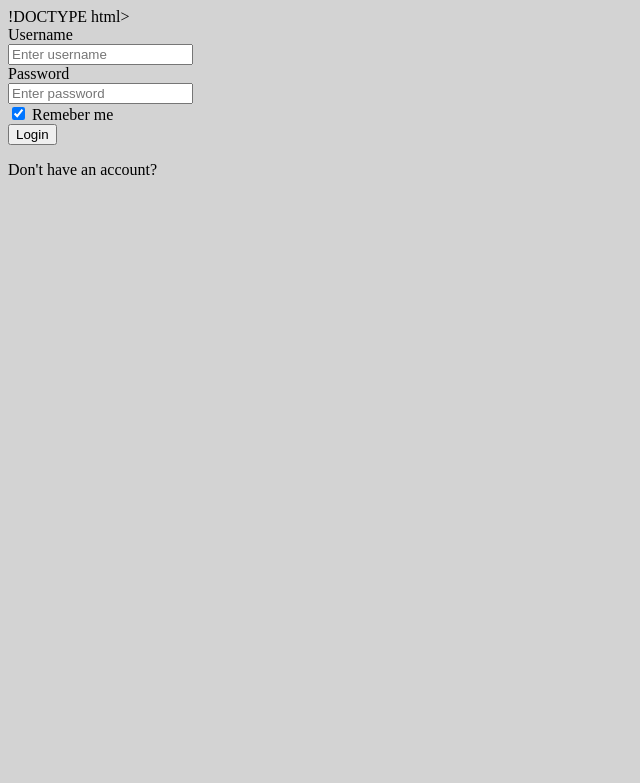
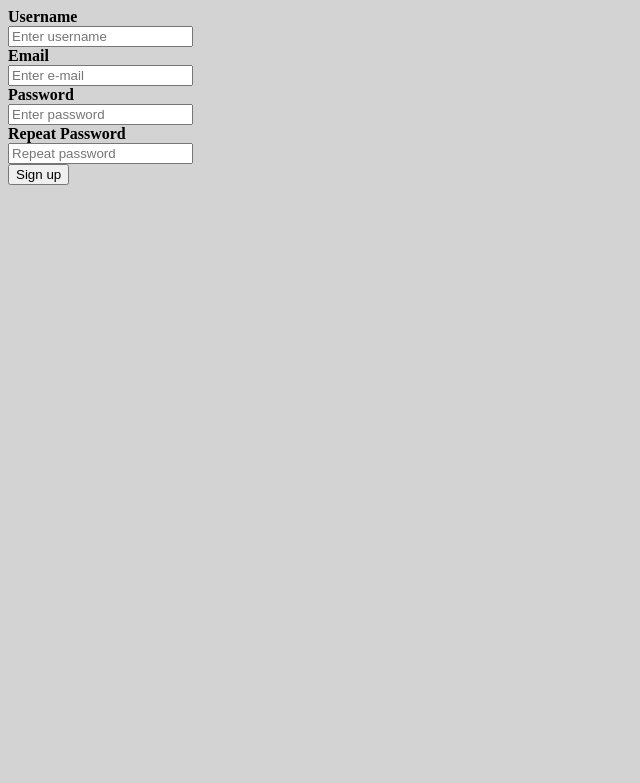
Before and after one commit to MihaelBaresic/VisitDalmatia, a PHP site: page /Register.html in a window 1280 px wide. Shown: the top 783 px of the page, without its empty margins (0-640 px from the left). Run offline with PHP 8.4, Linux system fonts and the light colour scheme; some libraries are stand-ins or nearby versions.

Commit message:
Backbone

```diff
--- a/Index.html
+++ b/Index.html
@@ -5,7 +5,7 @@
 <title>Login page</title>
 
 <meta name="viewport" content="width=device-width, initial-scale=1.0">
-<link rel="stylesheet" href="Style.css" type="text/css">
+<link rel="stylesheet" href="style.css" type="text/css">
 
 <script src="https://kit.fontawesome.com/f091d61524.js" crossorigin="anonymous"></script>
 <link rel="shortcut icon" type="image/png" href="Icons/login.png">
@@ -22,10 +22,10 @@
 
     <form method="POST" autocomplete="on" id="login_form" name="login_form" action="Login.php">
         <label for="username">Username</label><br>
-        <input type="text" placeholder="Enter username" id="username" name="username" required><br>
+        <input type="text" placeholder="Enter username" id="usern" name="usern" required><br>
 
         <label for="password">Password</label><br>
-        <input type="password" placeholder="Enter password" id="password" name="password" required><br>
+        <input type="password" placeholder="Enter password" id="passw" name="passw" required><br>
 
         <input type="checkbox" id="remember" name="remember" checked>
         <label for="remeber">Remeber me</label><br>
--- a/Register.html
+++ b/Register.html
@@ -1,11 +1,11 @@
-!DOCTYPE html>
+<!DOCTYPE html>
 <html lang="en-hr" and dir="ltr">
 <head>
 <meta charset="utf-8">
 <title>Login page</title>
 
 <meta name="viewport" content="width=device-width, initial-scale=1.0">
-<link rel="stylesheet" href="Style.css" type="text/css">
+<link rel="stylesheet" href="style.css" type="text/css">
 
 <script src="https://kit.fontawesome.com/f091d61524.js" crossorigin="anonymous"></script>
 <link rel="shortcut icon" type="image/png" href="Icons/login.png">
@@ -14,18 +14,22 @@
 
 <div class="register">
 
-    <form method="POST" autocomplete="on" id="login_form" name="login_form" action="Register.php">
-        <label for="username">Username</label><br>
+    <form method="POST" autocomplete="on" id="register_form" name="register_form" action="Register.php">
+
+        <label for="username"><b>Username</b></label><br>
         <input type="text" placeholder="Enter username" id="username" name="username" required><br>
 
-        <label for="password">Password</label><br>
+        <label for="email"><b>Email</b></label><br>
+        <input type="text" placeholder="Enter e-mail" name="email" id='email' pattern="[A-Za-z0-9._%+-]+@[A-Za-z0-9.-]+\.[a-z]{2,3}$" required><br>
+
+
+        <label for="password"><b>Password</b></label><br>
         <input type="password" placeholder="Enter password" id="password" name="password" required><br>
 
-        <input type="checkbox" id="remember" name="remember" checked>
-        <label for="remeber">Remeber me</label><br>
+        <label for="password_repeat"><b>Repeat Password</b></label><br>
+        <input type="password" placeholder="Repeat password" id="password_r" name="password_r" required><br>
 
-        <button type="submit" id="sbmt" value="Login">Login</button><br>
-        <p>Don't have an account?</p>
+        <button type="submit" id="submit" value="Register">Sign up</button><br>
 
     </form>
 </div>
--- a/Style.css
+++ b/Style.css
@@ -23,3 +23,6 @@ body{
     padding-top: 45%;
     position: relative;
 }
+/*
+.register{
+} */
```
